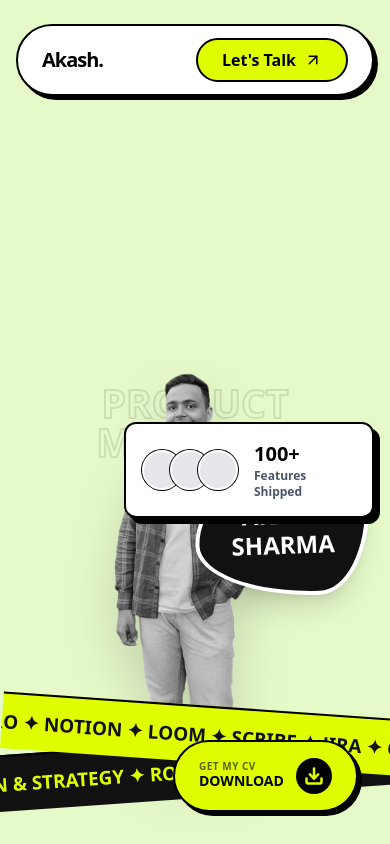
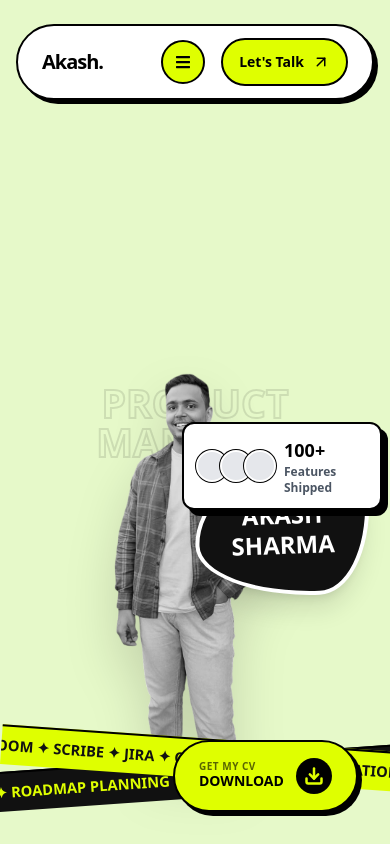
Before and after one commit to AkashSharma19/personal--portfolio, a React (Vite) app: page / in a window 390 px wide. Shown: the top 844 px of the page. Built offline with nearby package versions, Linux system fonts and the light colour scheme; the HTML template or start-up script is replaced by a standard one.

Commit message:
Optimize UI for mobile: add hamburger menu, adjust layouts, fix modals, improve touch targets

```diff
--- a/src/components/Experience.jsx
+++ b/src/components/Experience.jsx
@@ -280,39 +280,10 @@ export default function ExperienceSection() {
                 initial={{ opacity: 0, scale: 0.95 }}
                 animate={{ opacity: 1, scale: 1 }}
                 exit={{ opacity: 0, scale: 0.95 }}
-                className="relative bg-white w-full max-w-5xl h-[600px] rounded-3xl border-4 border-black shadow-[10px_10px_0px_0px_rgba(0,0,0,1)] overflow-hidden flex flex-col md:flex-row font-sans"
+                className="relative bg-white w-full max-w-5xl h-[80vh] md:h-[600px] rounded-3xl border-4 border-black shadow-[10px_10px_0px_0px_rgba(0,0,0,1)] overflow-hidden flex flex-col font-sans"
               >
 
-                {/* LEFT SIDEBAR: Career Navigation */}
-                <div className="w-full md:w-1/3 bg-gray-50 border-r-2 border-black p-6 overflow-y-auto">
-                  <h3 className="text-xs font-black uppercase tracking-widest text-gray-400 mb-6">Career Timeline</h3>
-                  <div className="space-y-4">
-                    {Object.entries(groupedData).map(([company, roles]) => (
-                      <div key={company}>
-                        <div className="text-xs font-bold uppercase mb-2 opacity-70">{company}</div>
-                        <div className="space-y-2 ml-4">
-                          {roles.map((role) => (
-                            <button
-                              key={role.id}
-                              onClick={() => setSelectedItem(role)}
-                              className={`w-full text-left p-3 rounded-xl border-2 transition-all group ${
-                                selectedItem.id === role.id
-                                  ? 'bg-black border-black text-white shadow-[4px_4px_0px_0px_#DFFF00]'
-                                  : 'bg-white border-transparent hover:border-black hover:bg-white text-gray-500 hover:text-black'
-                              }`}
-                            >
-                              <div className="font-black leading-tight text-sm">
-                                {role.role}
-                              </div>
-                            </button>
-                          ))}
-                        </div>
-                      </div>
-                    ))}
-                  </div>
-                </div>
-
-                {/* RIGHT CONTENT: Role Details */}
+                {/* CONTENT: Role Details */}
                 <div className="flex-1 p-8 md:p-10 flex flex-col overflow-y-auto relative bg-white">
 
                   {/* Close Button */}
--- a/src/components/FloatingResumeButton.jsx
+++ b/src/components/FloatingResumeButton.jsx
@@ -56,18 +56,20 @@ export default function FloatingResumeButton() {
               onClick={(e) => e.stopPropagation()}
               className="relative w-full max-w-4xl max-h-[90vh] overflow-hidden bg-white border-2 border-black rounded-3xl shadow-[8px_8px_0px_0px_#000]"
             >
-              {/* Close Button */}
-              <button
-                onClick={() => setIsModalOpen(false)}
-                className="absolute top-4 right-4 z-10 bg-white border-2 border-black rounded-full p-2 hover:bg-[#DFFF00] transition-colors shadow-[4px_4px_0px_0px_#000]"
-              >
-                <FiX size={24} />
-              </button>
+              {/* Header with Close Button */}
+              <div className="bg-white rounded-t-3xl p-4 border-b-2 border-black">
+                <button
+                  onClick={() => setIsModalOpen(false)}
+                  className="float-right bg-white border-2 border-black rounded-full p-2 hover:bg-[#DFFF00] transition-colors shadow-[4px_4px_0px_0px_#000] min-w-[44px] min-h-[44px] flex items-center justify-center"
+                >
+                  <FiX size={24} />
+                </button>
+              </div>
 
               {/* Iframe */}
               <iframe
                 src="https://flowcv.com/resume/gemtfbcj41"
-                className="w-full h-[80vh] rounded-3xl"
+                className="w-full h-[calc(80vh-4rem)] rounded-b-3xl"
                 title="Resume"
               />
             </motion.div>
--- a/src/components/Hero.jsx
+++ b/src/components/Hero.jsx
@@ -1,12 +1,15 @@
-import React from 'react';
-import { motion } from 'framer-motion';
-import { FaLinkedin, FaGithub, FaStar } from 'react-icons/fa';
+import React, { useState } from 'react';
+import { motion, AnimatePresence } from 'framer-motion';
+import { FaLinkedin, FaGithub, FaStar, FaBars, FaTimes } from 'react-icons/fa';
 import { MdMail } from 'react-icons/md';
 import { FiArrowUpRight } from 'react-icons/fi';
 
 // --- Components ---
 
-const Navbar = () => (
+const Navbar = () => {
+  const [isMenuOpen, setIsMenuOpen] = useState(false);
+
+  return (
     <motion.nav
       initial={{ y: -100 }}
       animate={{ y: 0 }}
@@ -29,12 +32,53 @@ const Navbar = () => (
           ))}
         </div>
 
-      <a href="#contact" className="bg-[#DFFF00] hover:translate-y-[-2px] hover:shadow-[2px_2px_0px_0px_rgba(0,0,0,1)] transition-all border-2 border-black px-6 py-2 rounded-full font-bold flex items-center gap-2">
+        {/* Mobile Menu Button */}
+        <div className="flex items-center gap-4">
+          <button
+            onClick={() => setIsMenuOpen(!isMenuOpen)}
+            className="md:hidden bg-[#DFFF00] border-2 border-black p-3 rounded-full hover:translate-y-[-2px] hover:shadow-[2px_2px_0px_0px_rgba(0,0,0,1)] transition-all min-w-[44px] min-h-[44px] flex items-center justify-center"
+          >
+            {isMenuOpen ? <FaTimes size={16} /> : <FaBars size={16} />}
+          </button>
+
+          <a href="#contact" className="bg-[#DFFF00] hover:translate-y-[-2px] hover:shadow-[2px_2px_0px_0px_rgba(0,0,0,1)] transition-all border-2 border-black px-4 py-3 md:px-6 md:py-2 rounded-full font-bold flex items-center gap-2 text-sm md:text-base min-h-[44px] flex items-center">
             Let's Talk <FiArrowUpRight size={18} />
           </a>
         </div>
+      </div>
+
+      {/* Mobile Menu */}
+      <AnimatePresence>
+        {isMenuOpen && (
+          <motion.div
+            initial={{ opacity: 0, y: -20 }}
+            animate={{ opacity: 1, y: 0 }}
+            exit={{ opacity: 0, y: -20 }}
+            className="absolute top-full mt-4 left-4 right-4 bg-white border-2 border-black rounded-2xl shadow-[6px_6px_0px_0px_rgba(0,0,0,1)] md:hidden overflow-hidden"
+          >
+            <div className="p-4 space-y-2">
+              {[
+                { name: 'Home', href: '#' },
+                { name: 'About', href: '#about' },
+                { name: 'Projects', href: '#projects' },
+                { name: 'Experience', href: '#experience' }
+              ].map((item) => (
+                <a
+                  key={item.name}
+                  href={item.href}
+                  onClick={() => setIsMenuOpen(false)}
+                  className="block py-3 px-4 rounded-lg hover:bg-[#DFFF00] font-medium transition-colors"
+                >
+                  {item.name}
+                </a>
+              ))}
+            </div>
+          </motion.div>
+        )}
+      </AnimatePresence>
     </motion.nav>
   );
+};
 
 const SocialButton = ({ Icon, href }) => (
   <motion.a
@@ -70,14 +114,14 @@ const RotatingBadge = () => (
 const Marquee = () => (
   <>
     {/* First Marquee */}
-    <div className="absolute bottom-8 left-0 right-0 z-40 bg-[#111] text-[#DFFF00] border-t-2 border-black py-3 rotate-[-4deg] scale-105 origin-bottom-left overflow-hidden whitespace-nowrap">
+    <div className="absolute bottom-8 left-0 right-0 z-40 bg-[#111] text-[#DFFF00] border-t-2 border-black py-2 md:py-3 rotate-[-4deg] scale-105 origin-bottom-left overflow-hidden whitespace-nowrap">
       <motion.div
         animate={{ x: [0, -2000] }}
         transition={{ repeat: Infinity, duration: 30, ease: "linear" }}
-        className="flex gap-8 text-lg font-black uppercase"
+        className="flex gap-4 md:gap-8 text-sm md:text-lg font-black uppercase"
       >
         {[...Array(6)].map((_, i) => (
-          <span key={i} className="flex items-center gap-8">
+          <span key={i} className="flex items-center gap-4 md:gap-8">
             Product Lifecycle Management (PLM) ✦ Vision & Strategy ✦ Roadmap Planning ✦ Wireframing ✦ User Experience (UX) ✦ User Feedback Loops ✦ Agile Methodologies ✦ Sprint Planning ✦ Documentation (PRDs, Changelogs) ✦
           </span>
         ))}
@@ -85,14 +129,14 @@ const Marquee = () => (
     </div>
 
     {/* Second Marquee */}
-    <div className="absolute bottom-24 left-0 right-0 z-40 bg-[#DFFF00] text-[#111] border-t-2 border-black py-3 rotate-[4deg] scale-105 origin-bottom-left overflow-hidden whitespace-nowrap">
+    <div className="absolute bottom-20 md:bottom-24 left-0 right-0 z-40 bg-[#DFFF00] text-[#111] border-t-2 border-black py-2 md:py-3 rotate-[4deg] scale-105 origin-bottom-left overflow-hidden whitespace-nowrap">
       <motion.div
         animate={{ x: [0, -2000] }}
         transition={{ repeat: Infinity, duration: 25, ease: "linear" }}
-        className="flex gap-8 text-lg font-black uppercase"
+        className="flex gap-4 md:gap-8 text-sm md:text-lg font-black uppercase"
       >
         {[...Array(6)].map((_, i) => (
-          <span key={i} className="flex items-center gap-8">
+          <span key={i} className="flex items-center gap-4 md:gap-8">
             Power BI ✦ MS Excel ✦ Google Analytics ✦ Figma ✦ Miro ✦ Notion ✦ Loom ✦ Scribe ✦ Jira ✦ ClickUp ✦ N8N (Automation Workflows) ✦ Storylane ✦
           </span>
         ))}
@@ -169,15 +213,15 @@ export default function HeroSection() {
           initial={{ x: 100, opacity: 0 }}
           animate={{ x: 0, opacity: 1 }}
           transition={{ delay: 0.8 }}
-          className="absolute right-4 md:right-16 top-1/2 z-40 bg-white p-4 pr-8 rounded-xl border-2 border-black shadow-[6px_6px_0px_0px_rgba(0,0,0,1)] flex items-center gap-4 max-w-[250px]"
+          className="absolute right-2 md:right-16 top-1/2 z-40 bg-white p-3 md:p-4 pr-4 md:pr-8 rounded-xl border-2 border-black shadow-[6px_6px_0px_0px_rgba(0,0,0,1)] flex items-center gap-2 md:gap-4 max-w-[200px] md:max-w-[250px]"
         >
-          <div className="flex -space-x-3">
+          <div className="flex -space-x-2 md:-space-x-3">
              {[1,2,3].map(i => (
-               <div key={i} className="w-10 h-10 rounded-full bg-gray-200 border-2 border-white ring-1 ring-black" />
+               <div key={i} className="w-8 h-8 md:w-10 md:h-10 rounded-full bg-gray-200 border-2 border-white ring-1 ring-black" />
              ))}
           </div>
           <div>
-            <div className="text-xl font-black">100+</div>
+            <div className="text-lg md:text-xl font-black">100+</div>
             <div className="text-xs font-bold text-gray-600">Features Shipped</div>
           </div>
         </motion.div>
--- a/src/components/ScrollToTop.jsx
+++ b/src/components/ScrollToTop.jsx
@@ -29,7 +29,7 @@ const ScrollToTop = () => {
       {isVisible && (
         <button
           onClick={scrollToTop}
-          className="fixed bottom-8 right-8 bg-blue-600 hover:bg-blue-700 dark:bg-blue-500 dark:hover:bg-blue-600 text-white p-3 rounded-full shadow-lg hover:shadow-xl transition-all duration-300 z-40"
+          className="fixed bottom-8 left-8 bg-blue-600 hover:bg-blue-700 dark:bg-blue-500 dark:hover:bg-blue-600 text-white p-3 rounded-full shadow-lg hover:shadow-xl transition-all duration-300 z-40"
           aria-label="Scroll to top"
         >
           <FaArrowUp />
```
Lines whose indentation alone changed are shown as unchanged.
